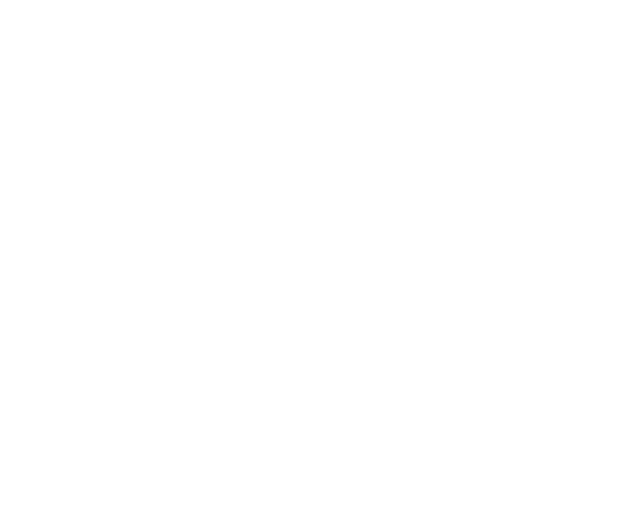
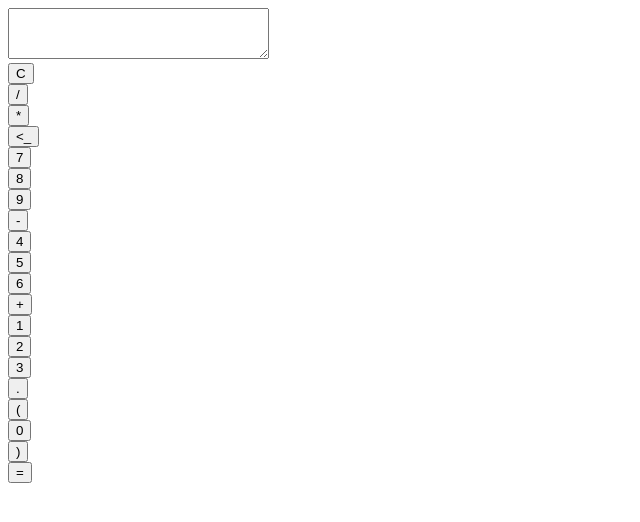
Before and after one commit to karugo-murage/Simple-Calculator, a plain HTML site: page index.html in a window 1280 px wide. Shown: the whole page, without its empty margins (0-640 px from the left). Drawn offline with Linux system fonts and the light colour scheme.

Commit message:
add all html content

```diff
--- a/index.html
+++ b/index.html
@@ -4,9 +4,44 @@
     <meta charset="UTF-8">
     <meta http-equiv="X-UA-Compatible" content="IE=edge">
     <meta name="viewport" content="width=device-width, initial-scale=1.0">
-    <title>Document</title>
+    <title>Simple Calculator</title>
 </head>
 <body>
+    <div class="calc">
+        <div>
+            <textarea name="" id="" cols="30" rows="3"></textarea>
+        </div>
+        <div>
+            <div><button>C</button></div>
+            <div><button>/</button></div>
+            <div><button>*</button></div>
+            <div><button> <_</button></div>
+        </div>
+        <div>
+            <div> <button>7</button></div>
+            <div> <button>8</button></div>
+            <div> <button>9</button></div>
+            <div> <button>-</button></div>
+        </div>
+        <div>
+            <div> <button>4</button></div>
+            <div> <button>5</button></div>
+            <div> <button>6</button></div>
+            <div> <button>+</button></div>
+        </div>
+        <div>
+            <div> <button>1</button></div>
+            <div> <button>2</button></div>
+            <div> <button>3</button></div>
+            <div> <button>.</button></div>
+        </div>
+        <div>
+            <div> <button>(</button></div>
+            <div> <button>0</button></div>
+            <div> <button>)</button></div>
+            <div> <button>=</button></div>
+        </div>
+    </div>
 
 </body>
 </html>
```
